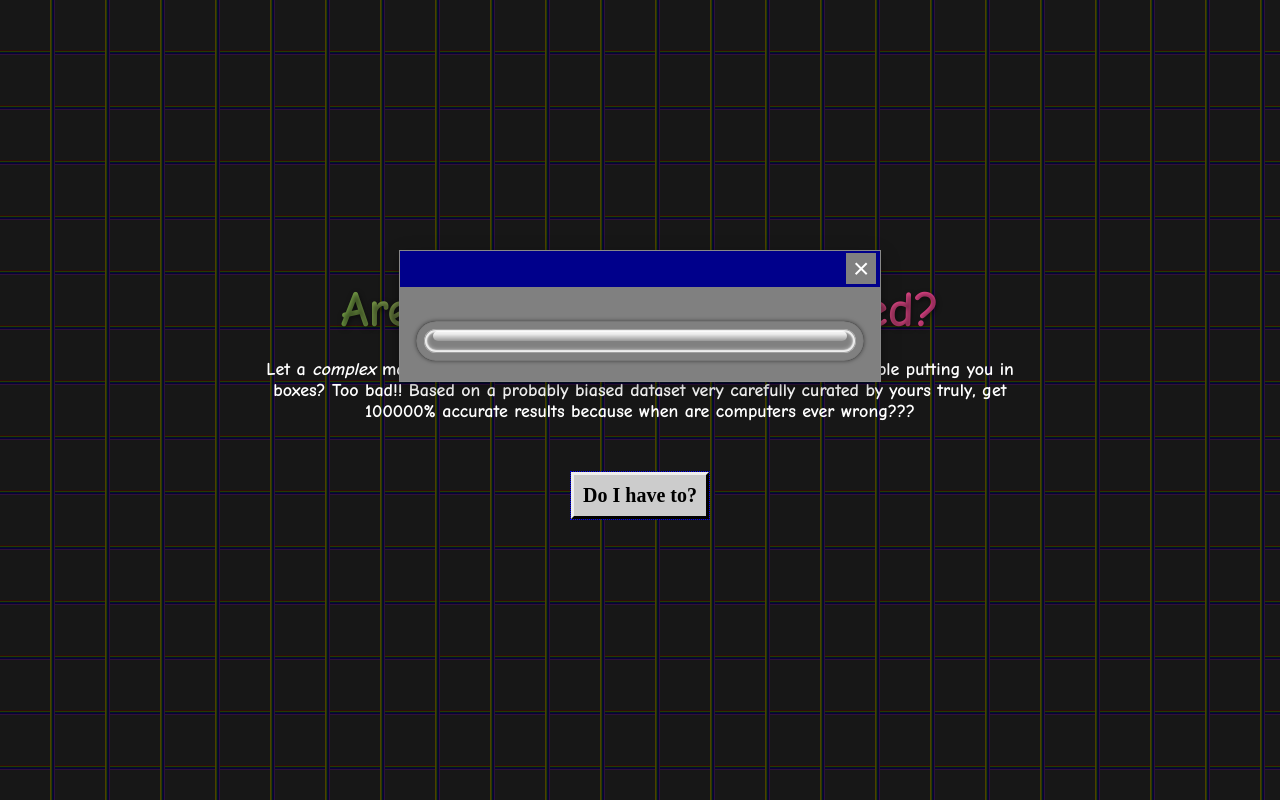
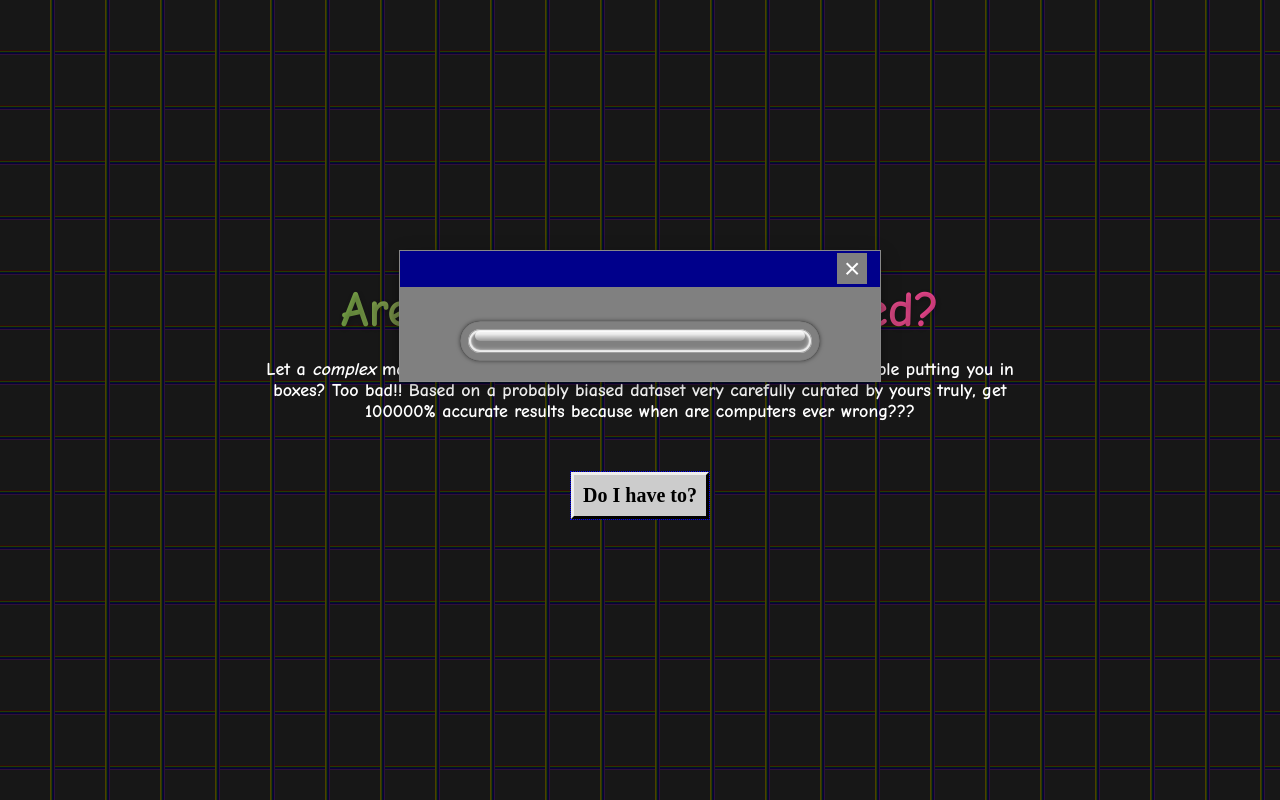
Before and after one commit to angieplumb1210/angieplumb1210.github.io, a plain HTML site: page index.html in a window 1280 px wide. Both pictures are taken after a click on the button "Do I have to?". Drawn offline with Linux system fonts and the light colour scheme; a script that the page names is missing; a web font is replaced by a local one.

Commit message:
Update style.css

```diff
--- a/style.css
+++ b/style.css
@@ -56,7 +56,7 @@ body {
 }
 
 h1 {
-    text-shadow: 1px 2px 5px rgba(0, 0, 0, 0.5);
+    text-shadow: 1px 2px 5px rgba(0, 0, 0, 0.2);
     margin: auto;
 }
 
@@ -168,7 +168,7 @@ Retrieved 2026-03-09, License - CC BY-SA 4.0
 
 #prog-bar-cont {
     background: gray;
-    width: 35vw;
+    width: 75%;
     height: 2.5em;
     padding: 0.5em;
     position: relative;
@@ -274,7 +274,7 @@ Retrieved 2026-03-09, License - CC BY-SA 4.0
     transform: translateX(-50%);
     top: 0;
     width: 75%;
-    min-width: 800px;
+    min-width: 700px;
     /* Full width */
     height: 100%;
     /* Full height */
@@ -297,7 +297,7 @@ Retrieved 2026-03-09, License - CC BY-SA 4.0
 .close {
     color: white;
     font-size: 28px;
-    margin-left: 96%;
+    margin-left: 94%;
     background-color: gray;
     padding-left: 7px;
     padding-right: 7px;
```
